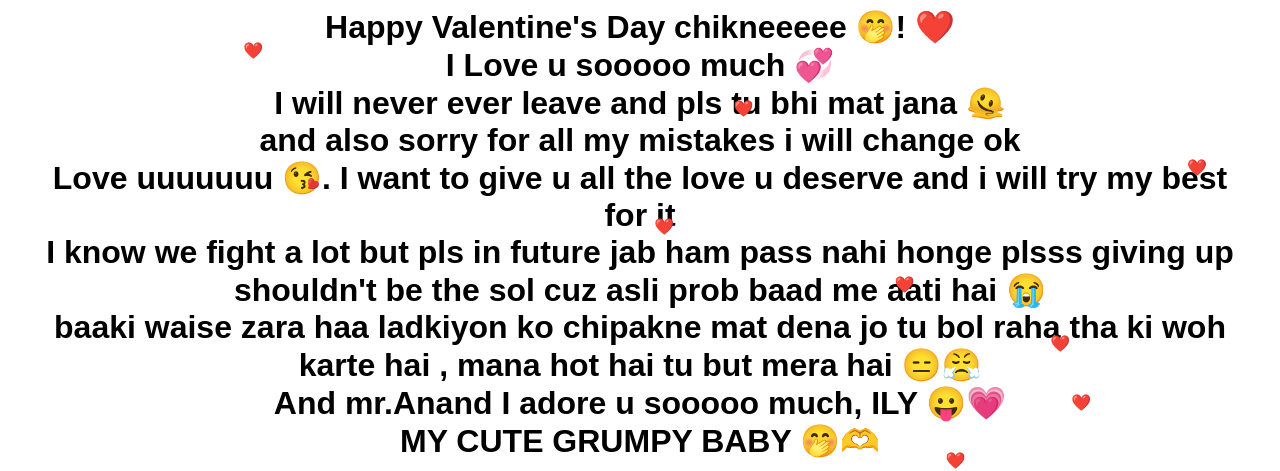
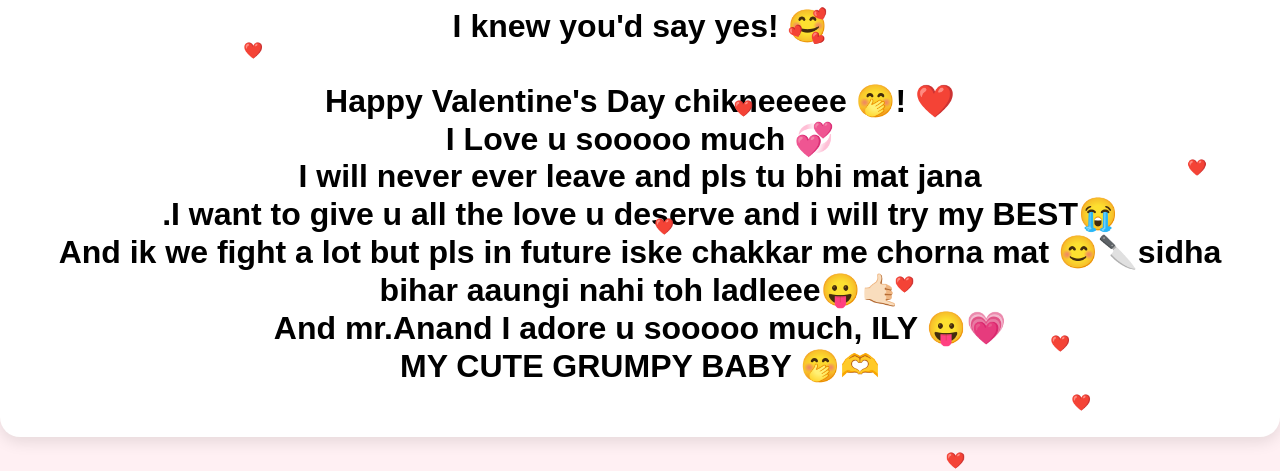
Before and after one commit to prernanirankari043-oss/valentine-web, a plain HTML site: page index.html in a window 1280 px wide. Both pictures are taken after a click on the button "YES". Shown: the part 262-733 px from the top of the page. Drawn offline with Linux system fonts and the light colour scheme.

Commit message:
Update index.html

```diff
--- a/index.html
+++ b/index.html
@@ -57,7 +57,7 @@
 
         function celebrate() {
             // Change the text and image immediately
-            document.getElementById('text').innerHTML = "I knew you'd say yes! 🥰<br><br>Happy Valentine's Day chikneeeee 🤭! ❤️<br> I Love u sooooo much 💞<br>I will never ever leave and pls tu bhi mat jana 🫠<br> and also sorry for all my mistakes i will change ok<br> Love uuuuuuu 😘. I want to give u all the love u deserve and i will try my best for it <br> I know we fight a lot but pls in future jab ham pass nahi honge plsss giving up shouldn't be the sol cuz asli prob baad me aati hai 😭<br> baaki waise zara haa ladkiyon ko chipakne mat dena jo tu bol raha tha ki woh karte hai , mana hot hai tu but mera hai 😑😤<br> And mr.Anand I adore u sooooo much, ILY 😛💗<br> MY CUTE GRUMPY BABY 🤭🫶";
+            document.getElementById('text').innerHTML = "I knew you'd say yes! 🥰<br><br>Happy Valentine's Day chikneeeee 🤭! ❤️<br> I Love u sooooo much 💞<br>I will never ever leave and pls tu bhi mat jana<br>.I want to give u all the love u deserve and i will try my BEST😭<br>And ik we fight a lot but pls in future iske chakkar me chorna mat 😊🔪sidha bihar aaungi nahi toh ladleee😛🤙🏻<br> And mr.Anand I adore u sooooo much, ILY 😛💗<br> MY CUTE GRUMPY BABY 🤭🫶";
             document.getElementById('img').src = "https://media.giphy.com/media/v1.Y2lkPTc5MGI3NjExOHIycXNid2Z4bm9oZzZxd3R4bm9oZzZxd3R4bm9oZzZxd3R4bm9oZyZlcD12MV9pbnRlcm5hbF9naWZfYnlfaWQmY3Q9cw/Y8S98S762923hT9h8E/giphy.gif";
 
             // Hide the buttons
```
